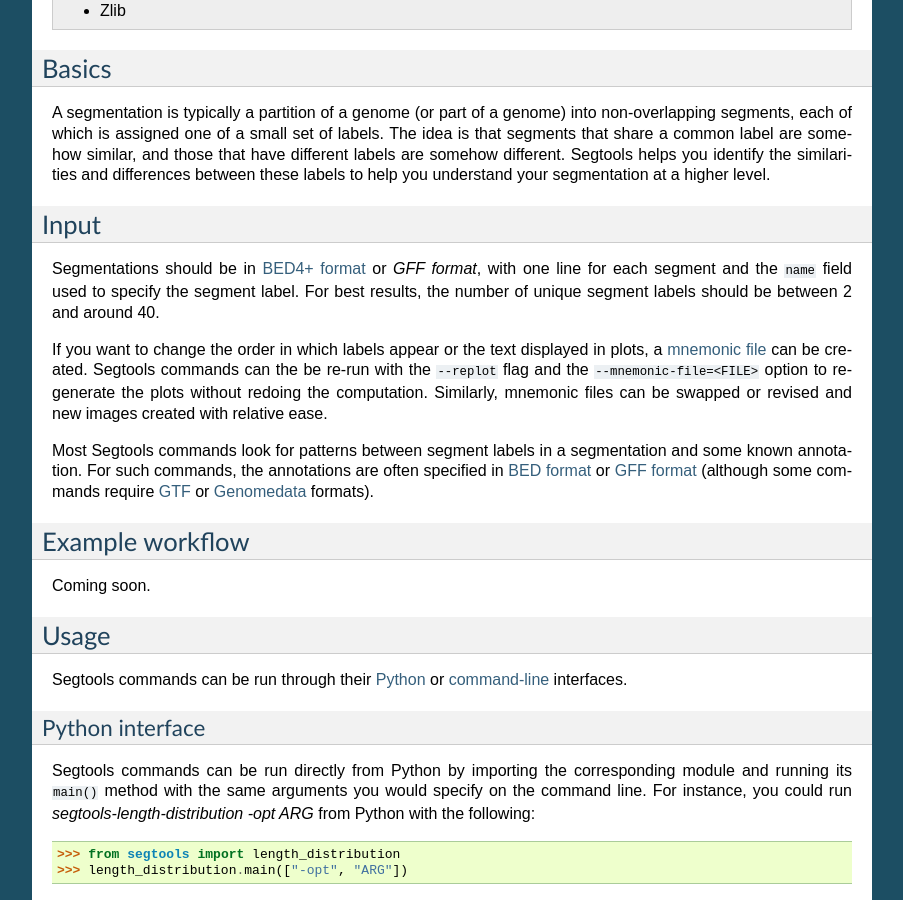
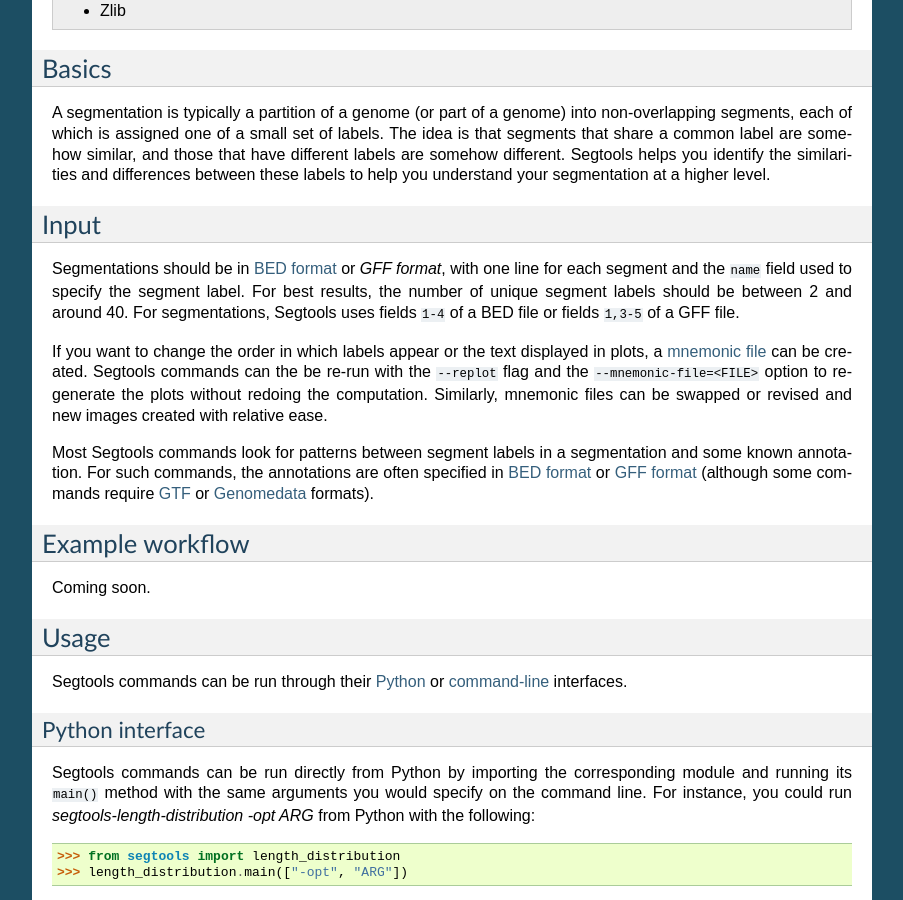
Before and after one commit to hoffmangroup/segtools, a Sphinx documentation site: the page built from doc/segtools.rst, in a window 1280 px wide and 900 px high, scrolled down 780 px. Shown: the whole window, without its empty margins (198-1101 px from the left). Built offline with Sphinx 7.4.7, drawn with Linux system fonts in a browser that asks for light colours; formulas are drawn with MathJax 3.

Commit message:
Updated docs to clarify which fields were used in segmentation files

```diff
--- a/doc/segtools.rst
+++ b/doc/segtools.rst
@@ -56,10 +56,11 @@
 
 Input
 =====
-Segmentations should be in `BED4+ format`_ or `GFF format`, with one
+Segmentations should be in `BED format`_ or `GFF format`, with one
 line for each segment and the ``name`` field used to specify the segment
-label.  For best results, the number of unique segment labels should
-be between 2 and around 40.
+label. For best results, the number of unique segment labels should
+be between 2 and around 40. For segmentations, Segtools uses fields ``1-4``
+of a BED file or fields ``1,3-5``  of a GFF file.
 
 If you want to change the order in which labels appear or the
 text displayed in plots, a `mnemonic file`_ can be created.
```
